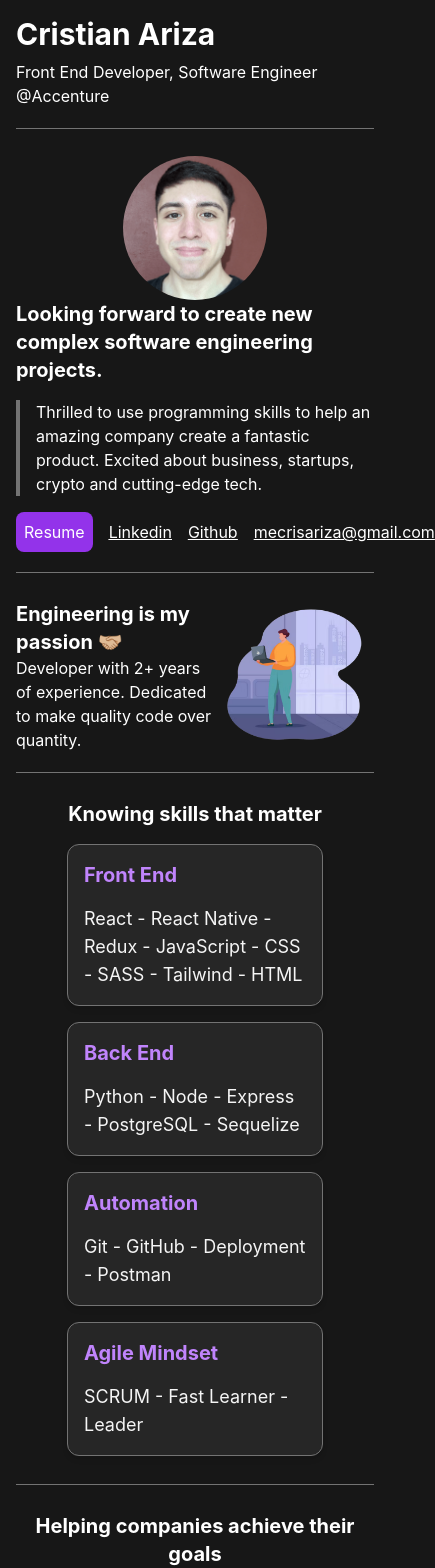
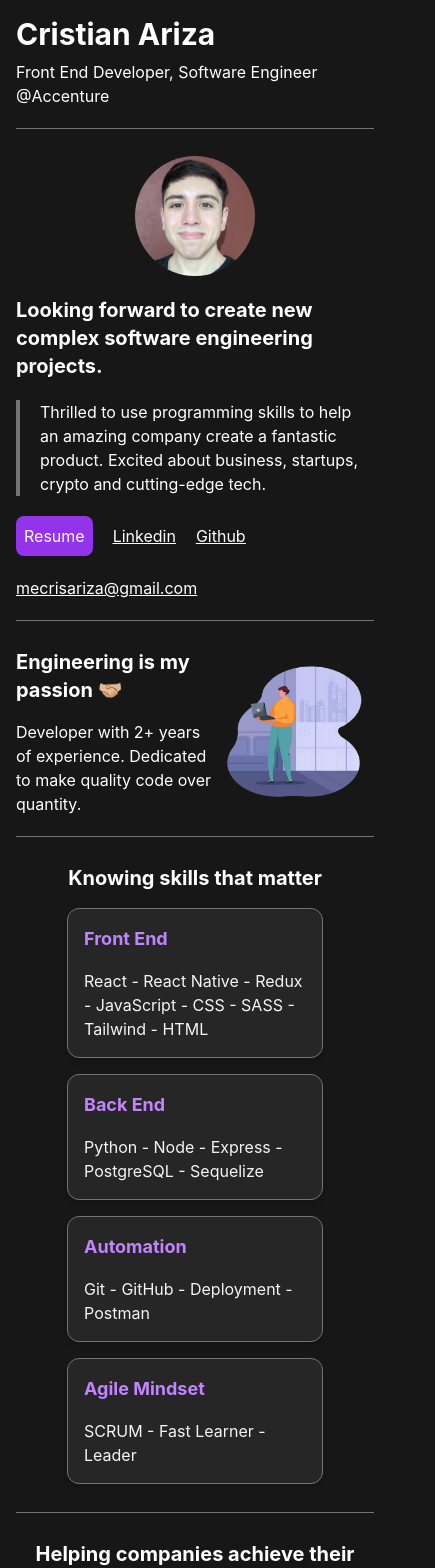
Before and after one commit to crisariza/crisarizadotcom, a Next.js app: page / in a window 390 px wide. Shown: the top 1568 px of the page, 435 px wide, since content can reach past the window. Built offline with nearby package versions, Linux system fonts and the light colour scheme.

Commit message:
css for mobile

```diff
--- a/components/contact.tsx
+++ b/components/contact.tsx
@@ -4,29 +4,32 @@ import profilePic from "../public/profilePic.png";
 export default function Contact() {
   return (
     <div className="sm:flex sm:justify-content">
-      <div className="w-2/5 m-auto">
+      <div className="w-2/6 sm:w-2/5 mb-5 m-auto sm:m-auto">
         <Image
           src={profilePic}
           alt="Profile Picture"
-          className="rounded-full m-auto"
+          className="rounded-full"
           priority={true}
+          sizes="(max-width: 768px) 100vw,
+              (max-width: 1200px) 50vw,
+              33vw"
         />
       </div>
 
-      <div className="sm:ml-4">
+      <div className="sm:ml-5">
         <h1 className="text-xl font-bold">
           {" "}
           Looking forward to create new complex software engineering projects.
         </h1>
-        <p className="border-l-4 border-neutral-500 pl-4 mt-4">
+        <p className="border-l-4 border-neutral-500 pl-5 mt-5">
           {" "}
           Thrilled to use programming skills to help an amazing company create a
           fantastic product. Excited about business, startups, crypto and
           cutting-edge tech.
         </p>
-        <div className="flex justify-content mt-4 mb-4">
+        <div className="flex flex-wrap justify-space-between mb-5">
           {" "}
-          <div className="mr-4">
+          <div className="mr-5 mt-5">
             {" "}
             <a
               href="https://crisariza.com/Cristian-Ariza_Resume_Front-End-Developer.pdf"
@@ -38,7 +41,7 @@ export default function Contact() {
               </button>{" "}
             </a>{" "}
           </div>
-          <div className="flex items-center justify-center mr-4 underline">
+          <div className="flex items-center justify-center mr-5 mt-5 underline">
             <a
               href="https://linkedin.com/in/crisariza"
               target="_blank"
@@ -48,7 +51,7 @@ export default function Contact() {
               Linkedin
             </a>{" "}
           </div>
-          <div className="flex items-center justify-center mr-4 underline">
+          <div className="flex items-center justify-center mr-5 mt-5 underline">
             <a
               href="https://github.com/crisariza"
               target="_blank"
@@ -58,7 +61,7 @@ export default function Contact() {
               Github
             </a>
           </div>
-          <div className="flex items-center justify-center underline">
+          <div className="flex items-center justify-center mt-5 underline">
             mecrisariza@gmail.com
           </div>
         </div>
--- a/components/experience.tsx
+++ b/components/experience.tsx
@@ -1,20 +1,20 @@
 export default function Experience() {
   return (
-    <div className="lg:mb-10">
-      <h1 className="text-xl font-bold text-center mb-2 lg:mb-6">
+    <div className="mb-2 sm:mb-10">
+      <h1 className="text-xl font-bold text-center mb-4 sm:mb-4">
         Helping companies achieve their goals{" "}
       </h1>
       <div className="flex justify-center">
-        <div className="border border-neutral-500 bg-neutral-800 text-left text-white shadow-md hover:shadow-lg rounded-lg w-192 m-2 lg:m-4 p-4 space-y-4 text-xl">
-          <div className="flex justify-content flex-row-reverse ">
+        <div className="border border-neutral-500 bg-neutral-800 text-left text-white shadow-md hover:shadow-lg rounded-lg w-192 p-4 space-y-4">
+          <div className="flex justify-content flex-row-reverse text-lg sm:text-xl">
             {" "}
             <h1 className="text-neutral-300">Buenos Aires // Argentina</h1>
             <h1 className="text-purple-400 font-bold mr-auto">
               Front End Developer // Accenture
             </h1>
           </div>
-          <h2 className="text-lg text-neutral-300">June 2021 to Present</h2>{" "}
-          <ul className="text-lg text-neutral-100">
+          <h2 className="sm:text-lg text-neutral-300">June 2021 to Present</h2>{" "}
+          <ul className="sm:text-lg text-neutral-100">
             <li className="mt-2">
               • Developed a platform that managed +150 web applications,
               providing security solutions with a modern and simple to use
@@ -47,17 +47,19 @@ export default function Experience() {
           </ul>
         </div>
       </div>{" "}
-      <div className="flex justify-center">
-        <div className="border border-neutral-500	bg-neutral-800 text-left text-white shadow-md hover:shadow-lg rounded-lg w-192 m-2 lg:m-4 p-4 space-y-4">
-          <div className="flex justify-content flex-row-reverse text-xl">
+      <div className="flex justify-center mt-2">
+        <div className="border border-neutral-500	bg-neutral-800 text-left text-white shadow-md hover:shadow-lg rounded-lg w-192 mt-2 sm:mt-4 p-4 space-y-4">
+          <div className="flex justify-content flex-row-reverse text-lg sm:text-xl">
             {" "}
             <h1 className="text-neutral-300">Buenos Aires // Argentina</h1>
             <h1 className="text-purple-400 font-bold mr-auto">
-              Full Stack Developer // Henry Bootcamp
+              Full Stack Developer // Henry
             </h1>
           </div>
-          <h2 className="text-lg text-neutral-300">March 2021 to May 2021</h2>{" "}
-          <ul className="text-lg text-neutral-100">
+          <h2 className="sm:text-lg text-neutral-300">
+            March 2021 to May 2021
+          </h2>{" "}
+          <ul className="sm:text-lg text-neutral-100">
             <li className="mt-2">
               • Led the back-end and front end development of a 5+ person team
               creating an ecommerce website, providing useful features such as
--- a/components/highlight.tsx
+++ b/components/highlight.tsx
@@ -7,17 +7,20 @@ export default function Highlight() {
       <div>
         {" "}
         <h1 className="text-xl font-bold">Engineering is my passion 🤝🏼</h1>
-        <p>
+        <p className="mt-4">
           Developer with 2+ years of experience. Dedicated to make quality code
           over quantity.
         </p>
       </div>
-      <div className="w-auto lg:w-2/6">
+      <div className="m-auto sm:w-2/5">
         <Image
           src={codingPerson}
           alt="Coding Person"
           className="p-2"
           priority={true}
+          sizes="(max-width: 768px) 100vw,
+          (max-width: 1200px) 50vw,
+          33vw"
         />
       </div>
     </div>
--- a/components/skills.tsx
+++ b/components/skills.tsx
@@ -1,32 +1,40 @@
 export default function Experience() {
   return (
     <div>
-      <h1 className="text-xl font-bold text-center mb-2 lg:mb-6">
+      <h1 className="text-xl font-bold text-center mb-2 sm:mb-4">
         Knowing skills that matter{" "}
       </h1>
       <div className="flex flex-wrap justify-center">
-        <div className="border border-neutral-500 bg-neutral-800 shadow-md hover:shadow-lg rounded-xl w-64 m-2 lg:m-4 p-4 text-left space-y-4">
-          <h1 className="text-xl text-purple-400 font-bold">Front End</h1>
-          <h2 className="text-lg text-neutral-100">
+        <div className="border border-neutral-500 bg-neutral-800 shadow-md hover:shadow-lg rounded-xl w-64 m-2 sm:m-4 p-4 text-left space-y-4">
+          <h1 className="text-lg sm:text-xl text-purple-400 font-bold">
+            Front End
+          </h1>
+          <h2 className="sm:text-lg text-neutral-100">
             React - React Native - Redux - JavaScript - CSS - SASS - Tailwind -
             HTML{" "}
           </h2>
         </div>{" "}
-        <div className="border border-neutral-500 bg-neutral-800 shadow-md hover:shadow-lg rounded-xl w-64 m-2 lg:m-4 p-4 text-left space-y-4">
-          <h1 className="text-xl text-purple-400 font-bold">Back End</h1>
-          <h2 className="text-lg text-neutral-100">
+        <div className="border border-neutral-500 bg-neutral-800 shadow-md hover:shadow-lg rounded-xl w-64 m-2 sm:m-4 p-4 text-left space-y-4">
+          <h1 className="text-lg sm:text-xl text-purple-400 font-bold">
+            Back End
+          </h1>
+          <h2 className="sm:text-lg text-neutral-100">
             Python - Node - Express - PostgreSQL - Sequelize
           </h2>
         </div>{" "}
-        <div className="border border-neutral-500 bg-neutral-800 shadow-md hover:shadow-lg rounded-xl w-64 m-2 lg:m-4 p-4 text-left space-y-4">
-          <h1 className="text-xl text-purple-400 font-bold">Automation</h1>
-          <h2 className="text-lg text-neutral-100">
+        <div className="border border-neutral-500 bg-neutral-800 shadow-md hover:shadow-lg rounded-xl w-64 m-2 sm:m-4 p-4 text-left space-y-4">
+          <h1 className="text-lg sm:text-xl text-purple-400 font-bold">
+            Automation
+          </h1>
+          <h2 className="sm:text-lg text-neutral-100">
             Git - GitHub - Deployment - Postman
           </h2>
         </div>{" "}
-        <div className="border border-neutral-500 bg-neutral-800 shadow-md hover:shadow-lg rounded-xl w-64 m-2 lg:m-4 p-4 text-left space-y-4">
-          <h1 className="text-xl text-purple-400 font-bold">Agile Mindset</h1>
-          <h2 className="text-lg text-neutral-100">
+        <div className="border border-neutral-500 bg-neutral-800 shadow-md hover:shadow-lg rounded-xl w-64 m-2 sm:m-4 p-4 text-left space-y-4">
+          <h1 className="text-lg sm:text-xl text-purple-400 font-bold">
+            Agile Mindset
+          </h1>
+          <h2 className="sm:text-lg text-neutral-100">
             SCRUM - Fast Learner - Leader
           </h2>
         </div>{" "}
--- a/components/title.tsx
+++ b/components/title.tsx
@@ -1,6 +1,6 @@
 export default function Title() {
   return (
-    <div className="lg:mt-10">
+    <div className="sm:mt-10">
       <h1 className="text-3xl font-bold">Cristian Ariza</h1>
       <p className="mt-2">Front End Developer, Software Engineer @Accenture</p>
     </div>
--- a/next.config.js
+++ b/next.config.js
@@ -2,6 +2,10 @@
 const nextConfig = {
   reactStrictMode: true,
   swcMinify: true,
+  i18n: {
+    locales: ['en'],
+    defaultLocale: 'en',
+  },
 }
 
 module.exports = nextConfig
--- a/pages/index.tsx
+++ b/pages/index.tsx
@@ -11,14 +11,14 @@ const Divider = () => {
 
 export default function Home() {
   return (
-    <div lang="en-US">
+    <div>
       <Head>
         <title>Cristian Ariza - Front End Developer, Software Engineer</title>
         <meta name="description" content="Generated by create next app" />
         <link rel="icon" href="/favicon.ico" />
       </Head>
 
-      <main className="max-w-screen-md m-auto p-4 lg:p-0">
+      <main className="max-w-screen-md m-auto p-4 sm:p-0">
         <Title></Title>
         <Divider></Divider>
         <Contact></Contact>
```
